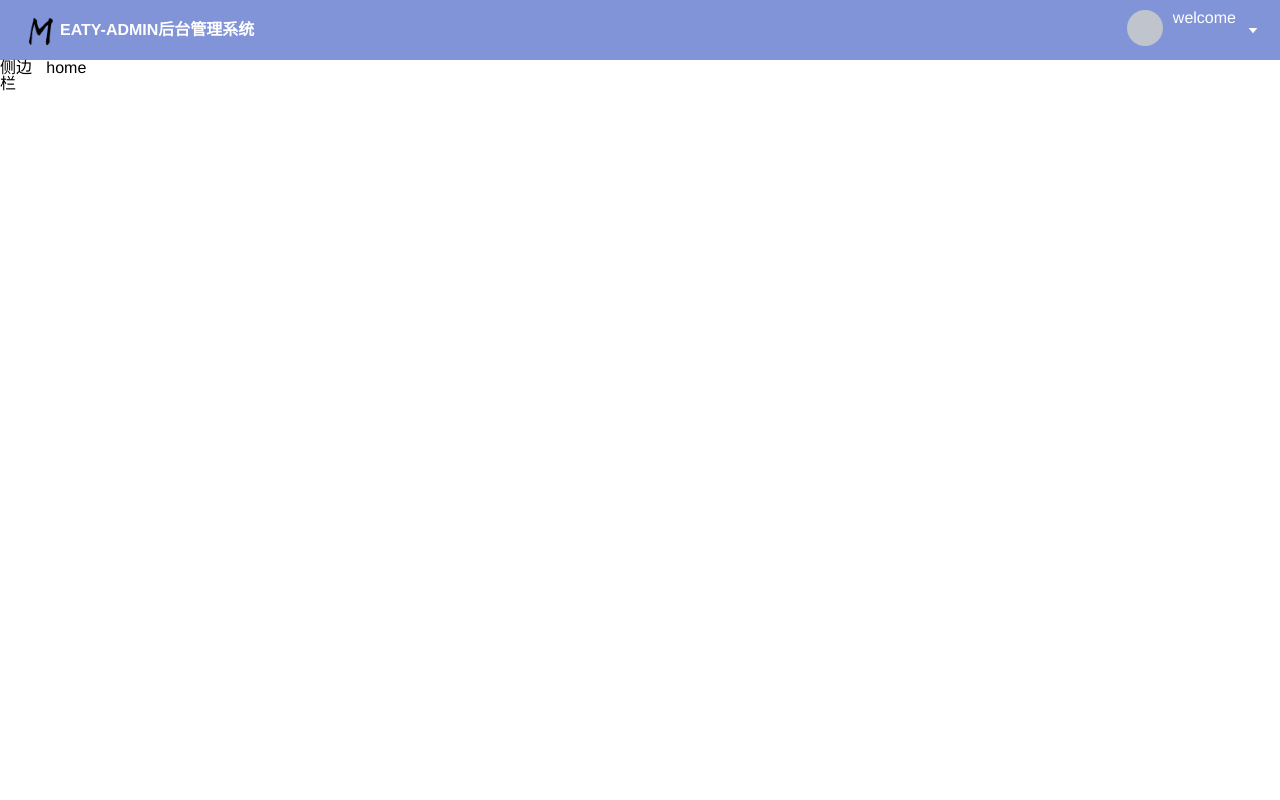
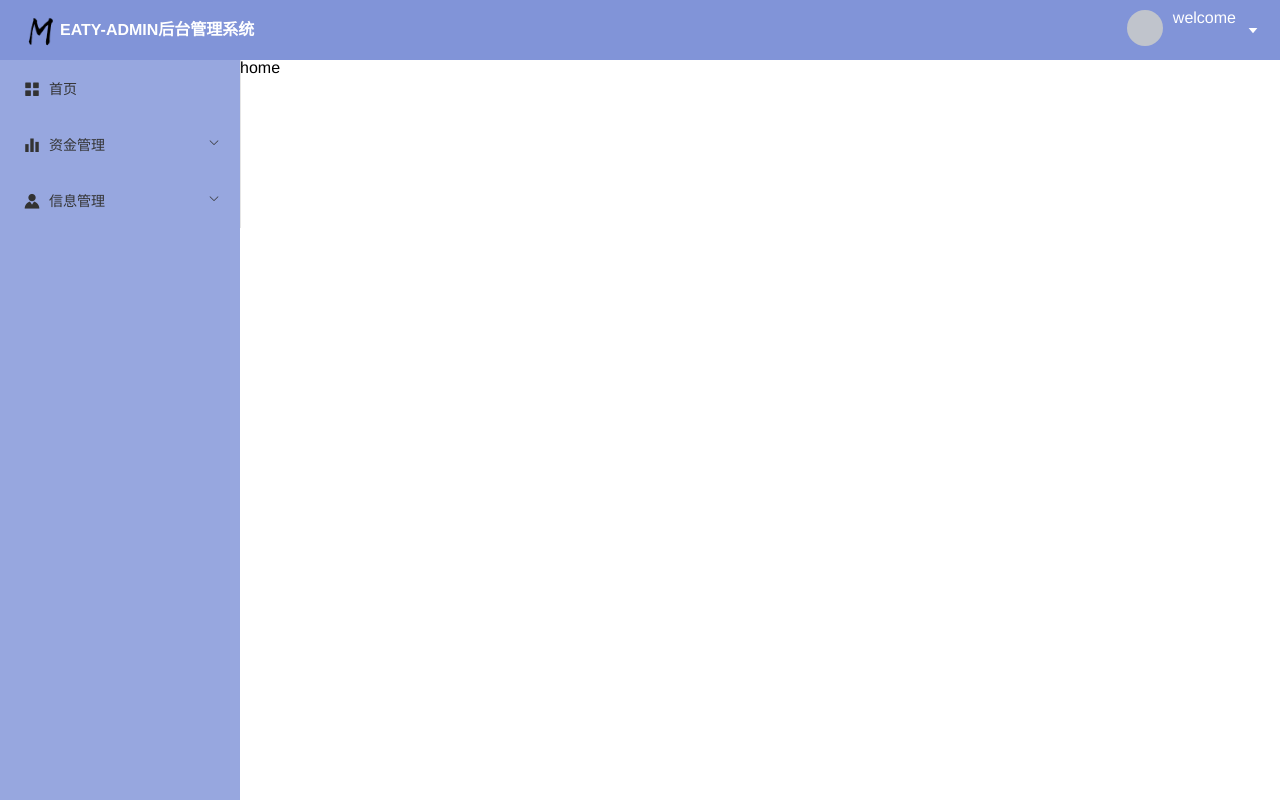
Before and after one commit to milyyy/easy-admin, a Vue app in the folder client/: page /layout in a window 1280 px wide. Built offline with nearby package versions, Linux system fonts and the light colour scheme; sample sign-in values are in the browser's storage.

Commit message:
侧边栏

```diff
--- /dev/null
+++ b/client/src/components/SiderBar.vue
@@ -0,0 +1,83 @@
+<template>
+  <div class="slider-bar">
+    <el-menu
+      default-active="2"
+      class="el-menu"
+      background-color="#97a7df"
+      text-color="#333"
+      active-text-color="#fff">
+      <!-- 一层 -->
+      <router-link to="/home">
+        <el-menu-item index="0">
+          <i class="el-icon-menu"></i>
+          <span>首页</span>
+        </el-menu-item>
+      </router-link>
+      <!-- 多层级 -->
+      <template v-for="item in items">
+        <el-submenu v-if="item.children" :index="item.path" :key="item.path">
+          <!-- 外层 -->
+          <template slot="title">
+            <i :class="item.icon"></i>
+            <span>{{item.name}}</span>
+          </template>
+          <!-- 内层 -->
+          <router-link v-for="(child,index) in item.children" :to="child.path" :key="child.path">
+            <el-menu-item :index="child.path">
+              <span>{{child.name}}</span>
+            </el-menu-item>
+          </router-link>
+        </el-submenu>
+      </template>
+    </el-menu>
+  </div>
+</template>
+
+<script>
+export default {
+  name: 'sider-bar',
+  data(){
+    return {
+      items: [
+        {
+          icon: 'el-icon-s-data',
+          name: '资金管理',
+          path: 'fund',
+          children: [
+            {
+              path: 'fundlist',
+              name: '资金明细'
+            }
+          ]
+        },
+        {
+          icon: 'el-icon-s-custom',
+          name: '信息管理',
+          path: 'info',
+          children: [
+            {
+              path: 'profile',
+              name: '个人信息'
+            }
+          ]
+        },
+      ]
+    }
+  }
+}
+</script>
+
+<style lang="scss" scoped>
+.slider-bar {
+  background-color: #97a7df;
+  width: 240px;
+  /deep/ {
+    i[class*='el-icon'] {
+      color: #333;
+    }
+  }
+  .el-menu {
+    width: 240px;
+  }
+}
+</style>
--- a/client/src/components/SliderBar.vue
+++ /dev/null
@@ -1,5 +0,0 @@
-<template>
-  <div class="slider-bar">
-    侧边栏
-  </div>
-</template>
--- /dev/null
+++ b/client/src/router/asyncRoutes.js
@@ -0,0 +1,59 @@
+import Layout from '@/views/Layout'
+
+const asyncRoutes = [
+  {
+    path: '/',
+    name: '资金管理',
+    component: Layout,
+    children: [
+      {
+        path: 'fundlist',
+        name: '资金明细',
+        component: resolve => require(['@/views/Founlist'], resolve)
+      }
+    ]
+  },
+  {
+    path: '/',
+    name: '信息管理',
+    component: Layout,
+    children: [
+      {
+        path: 'profile',
+        name: '个人信息',
+        component: resolve => require(['@/views/Profile'], resolve)
+      }
+    ]
+  }
+]
+export default asyncRoutes
+/*
+const funsRoutes = {
+  path: '/fund',
+  name: '资金管理',
+  component: Layout,
+  children: [
+    {
+      path: 'fundlist',
+      name: '资金明细'
+    }
+  ]
+}
+const profileRoutes = {
+  path: '/info',
+  name: '信息管理',
+  component: Layout,
+  children: [
+    {
+      path: 'profile',
+      name: '个人信息'
+    }
+  ]
+}
+
+export {
+  asyncRoutes,
+  profileRoutes
+}
+
+*/
--- a/client/src/router/index.js
+++ b/client/src/router/index.js
@@ -5,8 +5,8 @@ import Register from '@/views/Register'
 import NotFound from '@/views/404'
 import Login from '@/views/Login'
 import Home from '@/views/Home'
-import Profile from '@/views/Profile'
 
+import asyncRoutes from './asyncRoutes'
 
 Vue.use(VueRouter)
 
@@ -22,7 +22,6 @@ const routes = [
     children: [
       {path: "", component: Home},
       {path: "/home", name: 'home', component: Home},
-      {path: "/profile", name: 'profile', component: Profile},
     ]
   },
   {
@@ -38,7 +37,8 @@ const routes = [
   {
     path: '*',
     component: NotFound
-  }
+  },
+  ...asyncRoutes
 ]
 
 const router = new VueRouter({
--- /dev/null
+++ b/client/src/views/Founlist.vue
@@ -0,0 +1,5 @@
+<template>
+  <div>
+    资金明细
+  </div>
+</template>
--- a/client/src/views/Layout.vue
+++ b/client/src/views/Layout.vue
@@ -2,7 +2,7 @@
   <div class="layout">
     <TopNavbar></TopNavbar>
     <div class="container">
-      <SliderBar></SliderBar>
+      <SiderBar></SiderBar>
       <router-view></router-view>
     </div>
   </div>
@@ -10,12 +10,12 @@
 
 <script>
 import TopNavbar from "components/TopNavbar"
-import SliderBar from "components/SliderBar"
+import SiderBar from "components/SiderBar"
 export default {
   name: 'layout',
   components: {
     TopNavbar,
-    SliderBar
+    SiderBar
   }
 }
 </script>
```
